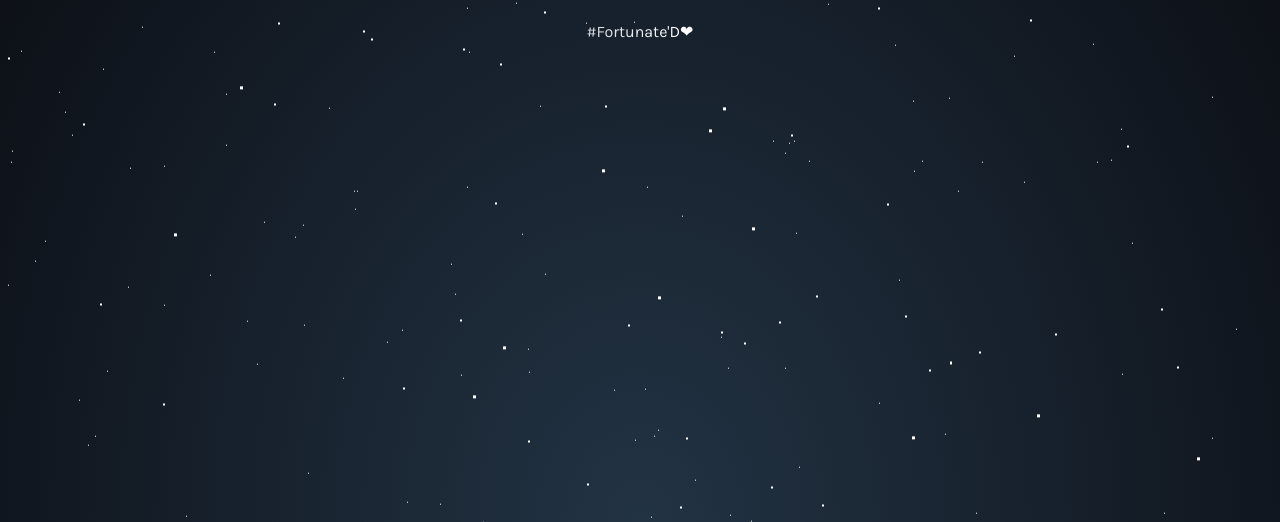
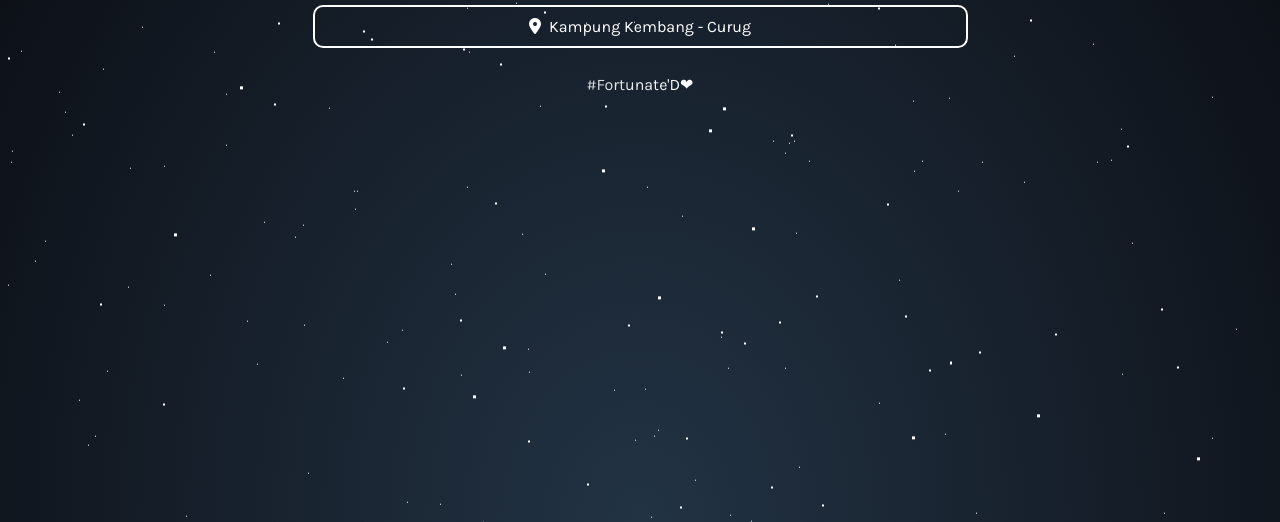
Before and after one commit to Nanang-Wahyudi/Linktree, a plain HTML site: page index.html in a window 1280 px wide. Shown: the part 278-800 px from the top of the page. Drawn offline with Linux system fonts and the light colour scheme.

Commit message:
modified: index.html (add->link location)

```diff
--- a/index.html
+++ b/index.html
@@ -56,6 +56,9 @@
       <a class="link" href="https://wa.me/62895325097365" target="_blank">
         <i class="fa-brands fa-whatsapp">&nbsp;&nbsp;</i>WhatsApp
       </a>
+      <a class="link" href="https://wa.me/62895325097365" target="_blank">
+        <i class="fa-solid fa-location-dot">&nbsp;&nbsp;</i>Kampung Kembang - Curug
+      </a>
       <!-- <a class="link" href="https://www.instagram.com/johnggli" target="_blank">
         <i class="fab fa-instagram">&nbsp;&nbsp;</i>Instagram
       </a>
```
